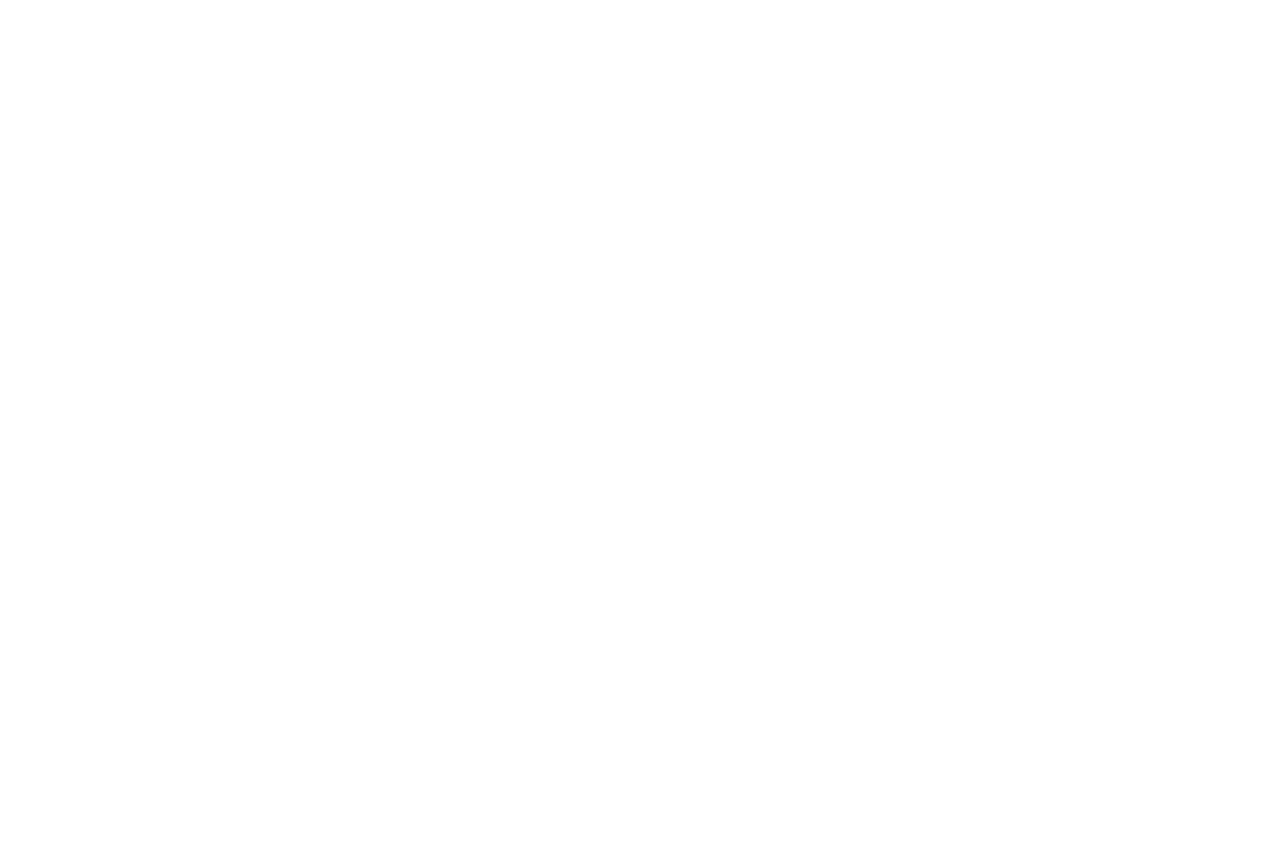
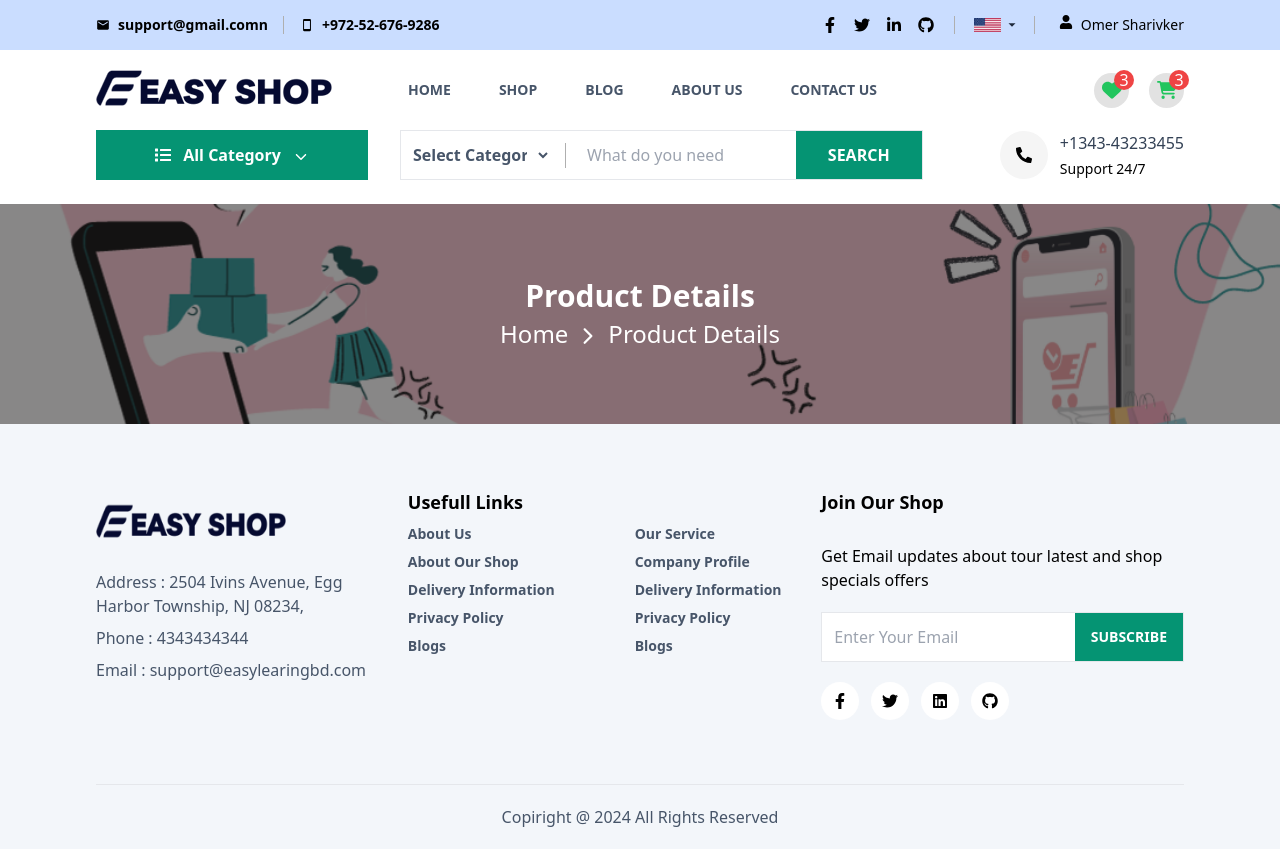
Before and after one commit to OmerSharivker/Ecommerce, a React (Create React App) app in the folder frontend/: page /product/details/1 in a window 1280 px wide. Before the commit this address had no page. Before the commit the page ends 800 px from the top, so only its background shows below. Built offline with nearby package versions, Linux system fonts and the light colour scheme.

Commit message:
create new page details to the product info

```diff
--- a/frontend/src/App.jsx
+++ b/frontend/src/App.jsx
@@ -5,6 +5,7 @@ import Home from './pages/Home';
 import Shops from './pages/Shops';
 import Shipping from './pages/Shipping';
 import Cart from './pages/Cart';
+import Details from './pages/Details';
 
 function App() {
   return (
@@ -14,6 +15,7 @@ function App() {
     <Route path='/shops' element={<Shops/>} />
     <Route path='/cart' element={<Cart/>} />
     <Route path='/shipping' element={<Shipping/>} />
+    <Route path='/product/details/:slug' element={<Details/>} />
   </Routes>
 
 
--- a/frontend/src/components/products/FeatureProducts.jsx
+++ b/frontend/src/components/products/FeatureProducts.jsx
@@ -2,6 +2,7 @@ import React from 'react';
 import { FaEye, FaRegHeart } from "react-icons/fa";
 import { RiShoppingCartLine } from "react-icons/ri";
 import Rating from '../Rating';
+import { Link } from 'react-router-dom';
 
 
 const FeatureProducts = () => {
@@ -27,10 +28,10 @@ const FeatureProducts = () => {
             items-center rounded-full hover:bg-[#059473] hover:text-white hover:rotate-[720deg] transition-all'>
             <FaRegHeart />
             </li>
-            <li className='w-[38px] h-[38px] cursor-pointer bg-white flex justify-center
+            <Link to='/product/details/new' className='w-[38px] h-[38px] cursor-pointer bg-white flex justify-center
              items-center rounded-full hover:bg-[#059473] hover:text-white hover:rotate-[720deg] transition-all'>
             <FaEye />
-            </li>
+            </Link>
             <li className='w-[38px] h-[38px] cursor-pointer bg-white flex justify-center
              items-center rounded-full hover:bg-[#059473] hover:text-white hover:rotate-[720deg] transition-all'>
             <RiShoppingCartLine />
--- /dev/null
+++ b/frontend/src/pages/Details.jsx
@@ -0,0 +1,37 @@
+import React from 'react';
+import Header from '../components/Header';
+import Footer from '../components/Footer';
+import { Link } from 'react-router-dom';
+import { IoIosArrowForward } from 'react-icons/io';
+
+const Details = () => {
+    return (
+        <div>
+          <Header />
+          <section className='bg-[url("http://localhost:3000/images/banner/shop.png")] h-[220px] mt-6 bg-cover bg-no-repeat relative bg-left'>
+            <div className='absolute left-0 top-0 w-full h-full bg-[#2422228a]'>
+                <div className='w-[85%] md:w-[80%] sm:w-[90%] lg:w-[90%] h-full mx-auto'>
+                    <div className='flex flex-col justify-center gap-1 items-center h-full w-full text-white'>
+                <h2 className='text-3xl font-bold'>Product Details </h2>
+                <div className='flex justify-center items-center gap-2 text-2xl w-full'>
+                        <Link to='/'>Home</Link>
+                        <span className='pt-1'>
+                        <IoIosArrowForward />
+                        </span>
+                        <span>Product Details </span>
+                </div>
+                    </div>
+
+                </div>
+
+            </div>
+
+           </section>
+
+
+          <Footer/>
+        </div>
+    );
+};
+
+export default Details;
```
